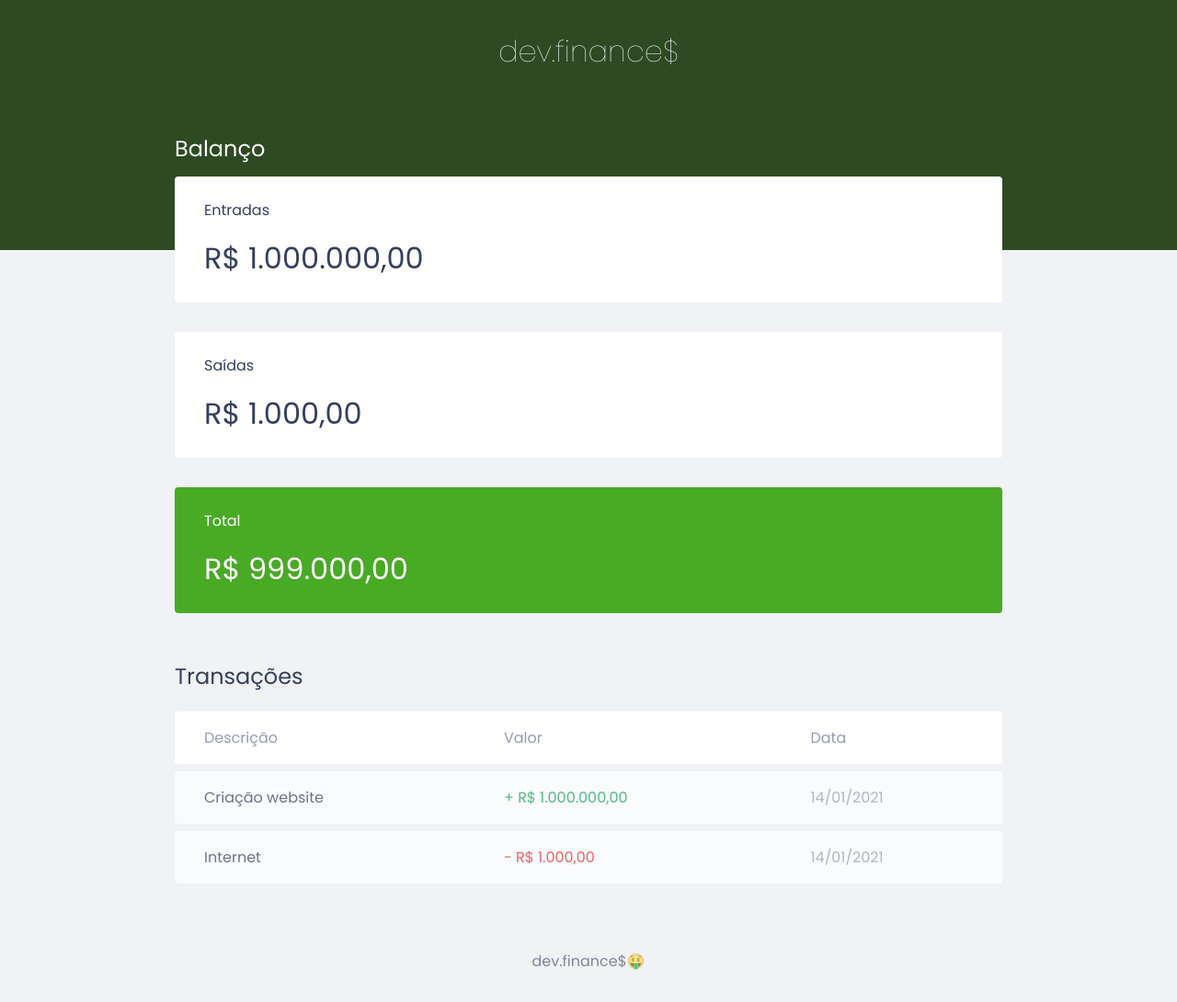
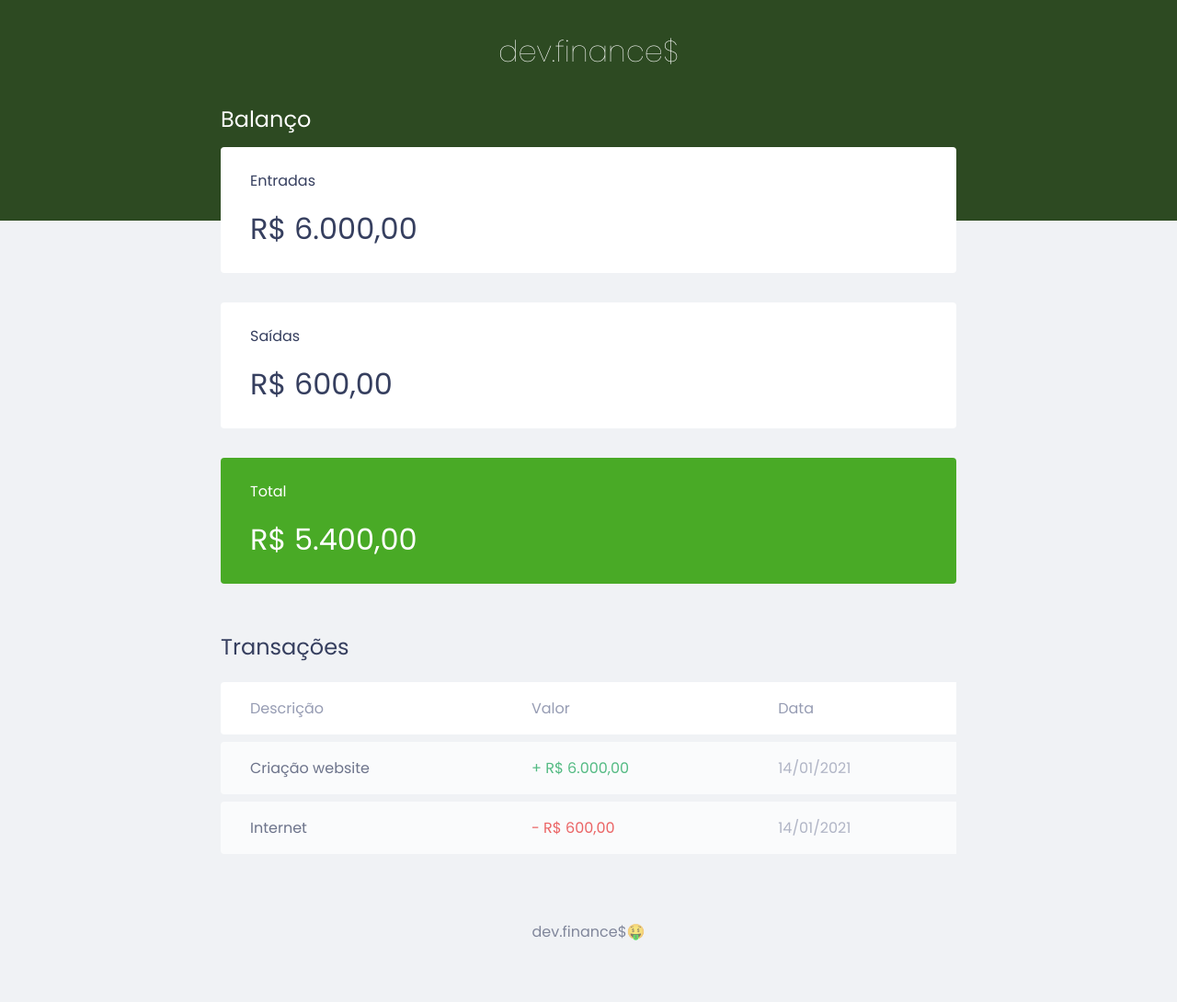
Before and after one commit to caiocichetti/dev-finances, a plain HTML site: page index.html in a window 1280 px wide. Shown: the whole page at 92% size. After the commit the page ends 1058 px from the top, so only its background shows below. Drawn offline with Linux system fonts and the light colour scheme.

Commit message:
Aula 01 finalizada

```diff
--- a/index.html
+++ b/index.html
@@ -22,17 +22,17 @@
 
         <div class="card">
           <h3>Entradas</h3>
-          <p>R$ 1.000.000,00</p>
+          <p>R$ 6.000,00</p>
         </div>
 
         <div class="card">
           <h3>Saídas</h3>
-          <p>R$ 1.000,00</p>
+          <p>R$ 600,00</p>
         </div>
 
         <div class="card total">
           <h3>Total</h3>
-          <p>R$ 999.000,00</p>
+          <p>R$ 5.400,00</p>
         </div>
       </section>
 
@@ -49,12 +49,12 @@
           <tbody>
             <tr>
               <td class="description">Criação website</td>
-              <td class="income">+ R$ 1.000.000,00</td>
+              <td class="income">+ R$ 6.000,00</td>
               <td class="date">14/01/2021</td>
             </tr>
             <tr>
               <td class="description">Internet</td>
-              <td class="expense">- R$ 1.000,00</td>
+              <td class="expense">- R$ 600,00</td>
               <td class="date">14/01/2021</td>
             </tr>
           </tbody>
--- a/styles.css
+++ b/styles.css
@@ -1,4 +1,4 @@
-/* Global ==================== */
+/* Global ====================== */
 :root {
   --dark-blue: #363f5f;
 }
@@ -15,48 +15,47 @@ body {
 }
 
 .container {
-  width: min(90vw, 900px);
+  width: min(90vw, 800px);
   margin: auto;
 }
 
-/* Titles ==================== */
+/* Titles ====================== */
 h2 {
   margin-top: 3.2rem;
   margin-bottom: 0.8rem;
   color: var(--dark-blue);
 
-  font-weight: 400;
+  font-weight: normal;
 }
 
-/* Header ==================== */
+/* Header ====================== */
 header {
   background: #2d4a22;
-  padding: 2rem 0 12rem;
+  padding: 2rem 0 10rem;
   text-align: center;
 }
 
-/* Logo ==================== */
 #logo {
   color: #fff;
   font-weight: 100;
 }
 
-/* Balance ==================== */
+/* Balance ====================== */
 #balance {
   margin-top: -8rem;
 }
 
 #balance h2 {
-  color: #fff;
+  color: white;
   margin-top: 0;
 }
 
-/* Cards ==================== */
+/* Cards ====================== */
 .card {
-  background: #fff;
+  background: white;
   padding: 1.5rem 2rem;
+  border-radius: 0.25rem;
   margin-bottom: 2rem;
-  border-radius: 0.25rem;
 
   color: var(--dark-blue);
 }
@@ -75,27 +74,25 @@ header {
 
 .card.total {
   background: #49aa26;
-  color: #fff;
+  color: white;
 }
 
-/* Table Transaction ==================== */
+/* Table ====================== */
 #data-table {
   width: 100%;
   border-spacing: 0 0.5rem;
   color: #969cb3;
 }
 
-table thead th:first-child,
-table tbody td:first-child {
+table thead tr th:first-child,
+table tbody tr td:first-child {
   border-radius: 0.25rem 0 0 0.25rem;
 }
 
 table thead th {
-  background: #fff;
-
+  background: white;
   font-weight: normal;
   padding: 1rem 2rem;
-
   text-align: left;
 }
 
@@ -108,8 +105,9 @@ table tbody tr:hover {
 }
 
 table tbody td {
-  background: #fff;
+  background: white;
   padding: 1rem 2rem;
+  font-weight: normal;
 }
 
 td.description {
@@ -123,11 +121,11 @@ td.income {
 td.expense {
   color: #e92929;
 }
-/* Footer ==================== */
+
+/* Footer ====================== */
 footer {
   text-align: center;
-  padding: 4rem 0rem 2rem;
+  padding: 4rem 0 2rem;
   color: var(--dark-blue);
-
   opacity: 0.6;
 }
```
